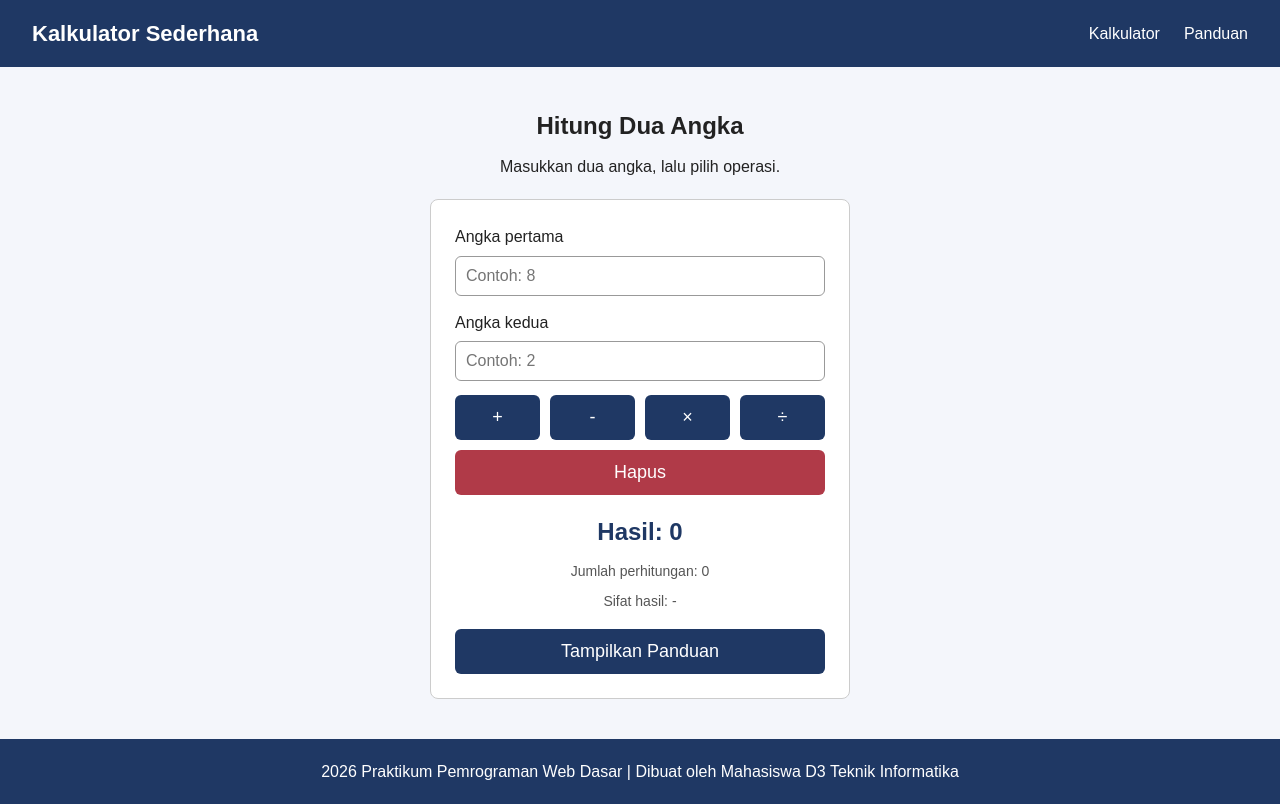
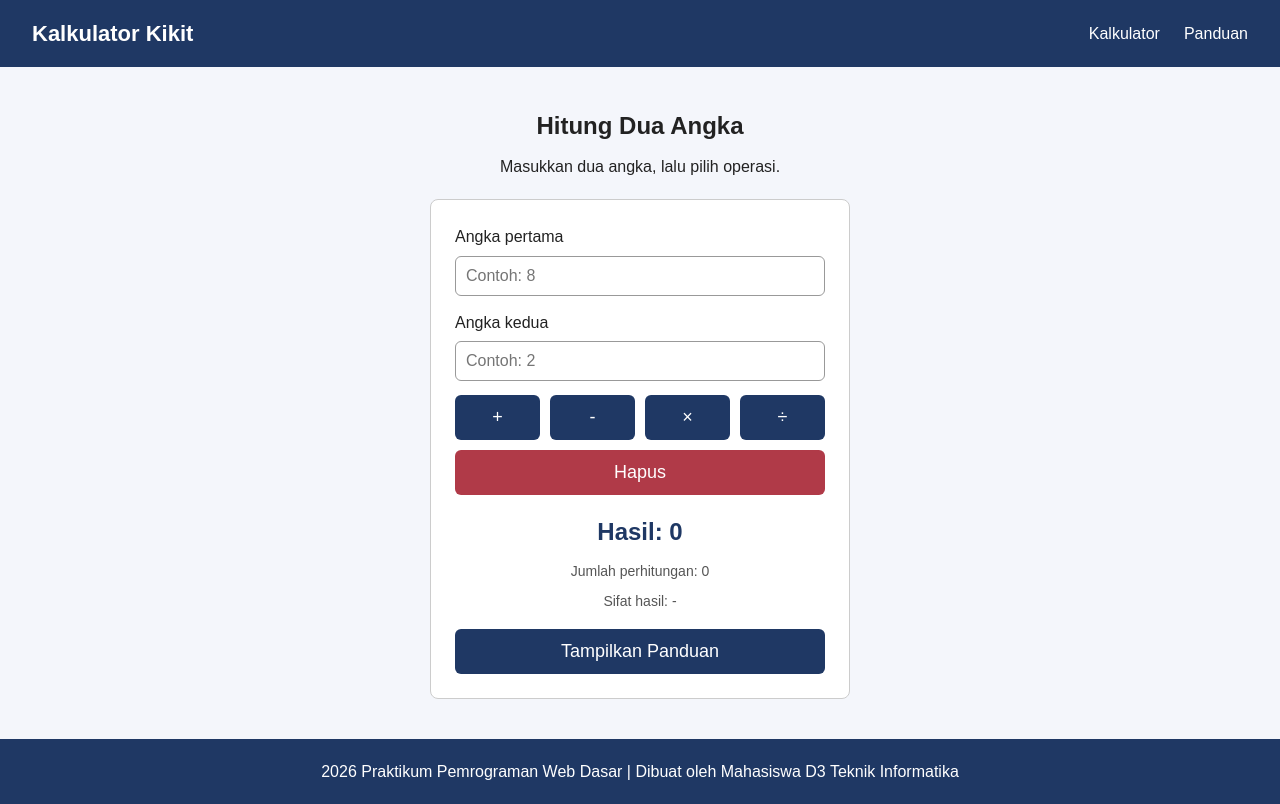
Before and after one commit to tasyakkt/project-kalkulator, a plain HTML site: page index.html in a window 1280 px wide. Drawn offline with Linux system fonts and the light colour scheme.

Commit message:
Saya Merubah nama Kalkulator

```diff
--- a/index.html
+++ b/index.html
@@ -8,7 +8,7 @@ Kelas: TI-2B
   <head>
     <meta charset="UTF-8" />
     <meta name="viewport" content="width=device-width, initial-scale=1.0" />
-    <title>Kalkulator Sederhana</title>
+    <title>Kalkulator Kikit</title>
 
     <link rel="stylesheet" href="style.css" />
   </head>
@@ -16,7 +16,7 @@ Kelas: TI-2B
   <body>
     <!-- Navbar -->
     <header class="navbar">
-      <h1 class="logo">Kalkulator Sederhana</h1>
+      <h1 class="logo">Kalkulator Kikit</h1>
 
       <nav>
         <ul class="menu">
```
